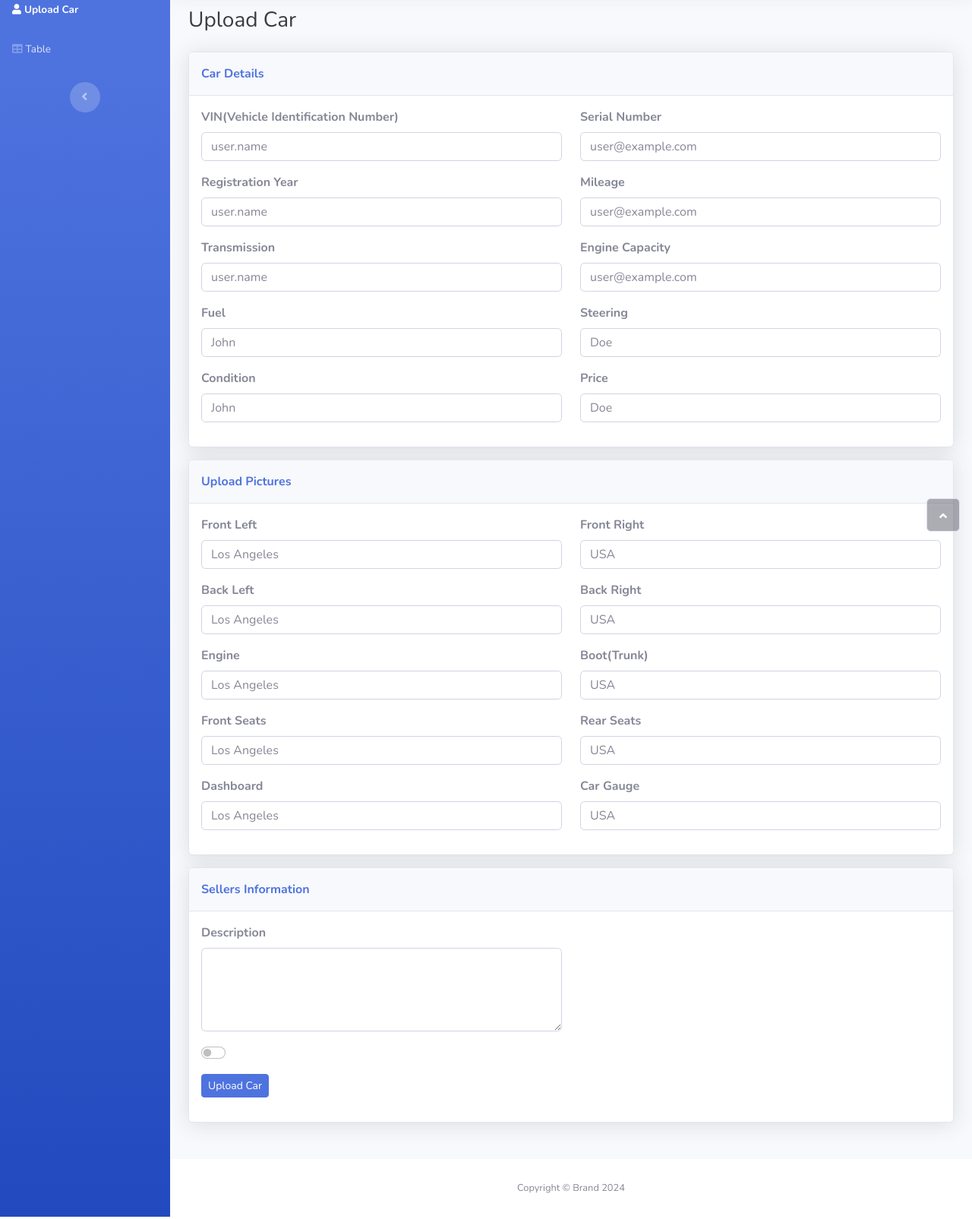
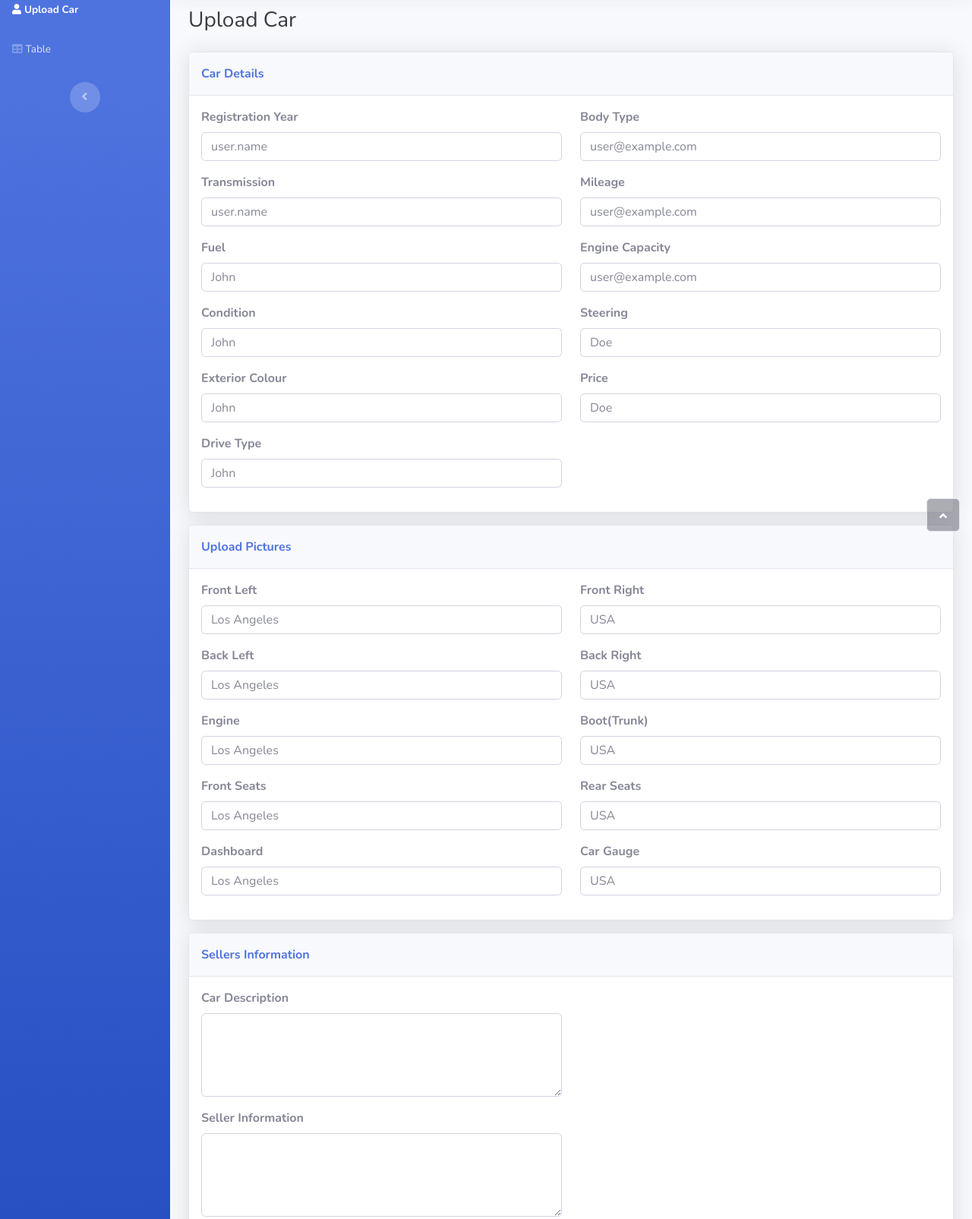
Before and after one commit to AaronMbuzi/Car-Site, a plain HTML site: page admin dashboard/profile.html in a window 1280 px wide. Shown: the part 84-1689 px from the top of the page at 76% size. Drawn offline with nearby package versions, Linux system fonts and the light colour scheme.

Commit message:
Update profile.html

```diff
--- a/admin dashboard/profile.html
+++ b/admin dashboard/profile.html
@@ -163,20 +163,21 @@
                                             <form>
                                                 <div class="row">
                                                     <div class="col">
-                                                        <div class="mb-3"><label class="form-label" for="username"><strong>VIN(Vehicle Identification Number)</strong></label><input class="form-control" type="text" id="username" placeholder="user.name" name="username"></div>
                                                         <div class="mb-3"><label class="form-label" for="username"><strong>Registration Year</strong></label><input class="form-control" type="text" id="username-1" placeholder="user.name" name="username"></div>
                                                         <div class="mb-3"><label class="form-label" for="username"><strong>Transmission</strong></label><input class="form-control" type="text" id="username-2" placeholder="user.name" name="username"></div>
+                                                        <div class="mb-3"><label class="form-label" for="first_name"><strong>Fuel</strong></label><input class="form-control" type="text" id="first_name" placeholder="John" name="first_name"></div>
                                                     </div>
                                                     <div class="col">
-                                                        <div class="mb-3"><label class="form-label" for="email"><strong>Serial Number</strong></label><input class="form-control" type="email" id="email" placeholder="user@example.com" name="email"></div>
+                                                        <div class="mb-3"><label class="form-label" for="email"><strong>Body Type</strong></label><input class="form-control" type="email" id="email" placeholder="user@example.com" name="email"></div>
                                                         <div class="mb-3"><label class="form-label" for="email"><strong>Mileage</strong><br></label><input class="form-control" type="email" id="email-1" placeholder="user@example.com" name="email"></div>
                                                         <div class="mb-3"><label class="form-label" for="email"><strong>Engine Capacity</strong><br></label><input class="form-control" type="email" id="email-2" placeholder="user@example.com" name="email"></div>
                                                     </div>
                                                 </div>
                                                 <div class="row">
                                                     <div class="col">
-                                                        <div class="mb-3"><label class="form-label" for="first_name"><strong>Fuel</strong></label><input class="form-control" type="text" id="first_name" placeholder="John" name="first_name"></div>
                                                         <div class="mb-3"><label class="form-label" for="first_name"><strong>Condition</strong></label><input class="form-control" type="text" id="first_name-1" placeholder="John" name="first_name"></div>
+                                                        <div class="mb-3"><label class="form-label" for="first_name"><strong>Exterior&nbsp;Colour</strong></label><input class="form-control" type="text" id="first_name-2" placeholder="John" name="first_name"></div>
+                                                        <div class="mb-3"><label class="form-label" for="first_name"><strong>Drive Type</strong></label><input class="form-control" type="text" id="first_name-3" placeholder="John" name="first_name"></div>
                                                     </div>
                                                     <div class="col">
                                                         <div class="mb-3"><label class="form-label" for="last_name"><strong>Steering</strong></label><input class="form-control" type="text" id="last_name" placeholder="Doe" name="last_name"></div>
@@ -223,7 +224,8 @@
                             <div class="row">
                                 <div class="col-md-6">
                                     <form>
-                                        <div class="mb-3"><label class="form-label" for="signature"><strong>Description</strong><br></label><textarea class="form-control" id="signature" rows="4" name="signature"></textarea></div>
+                                        <div class="mb-3"><label class="form-label" for="signature"><strong>Car Description</strong><br></label><textarea class="form-control" id="signature" rows="4" name="signature"></textarea></div>
+                                        <div class="mb-3"><label class="form-label" for="signature"><strong>Seller Information</strong><br></label><textarea class="form-control" id="signature-1" rows="4" name="signature"></textarea></div>
                                         <div class="mb-3">
                                             <div class="form-check form-switch"><input class="form-check-input" type="checkbox" id="formCheck-1"><label class="form-check-label" for="formCheck-1"><br></label></div>
                                         </div>
```
